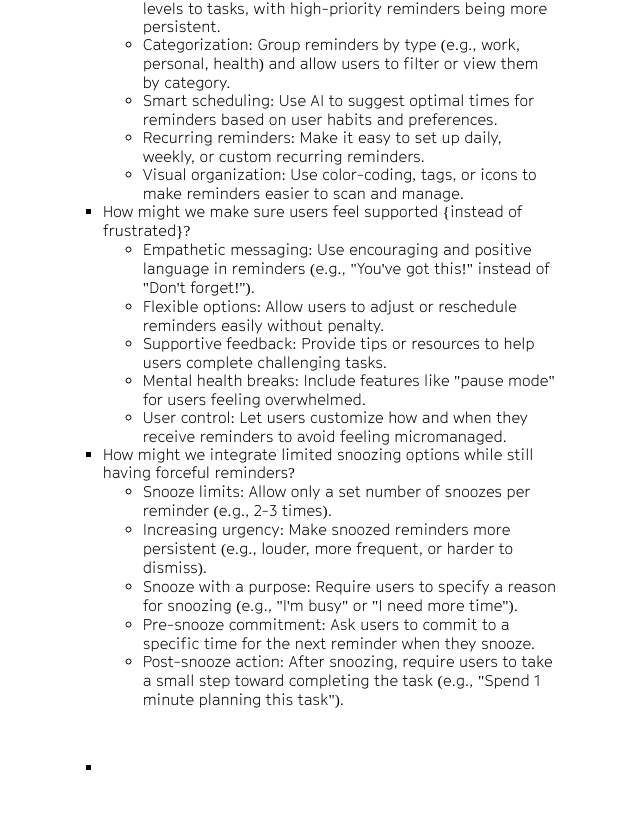
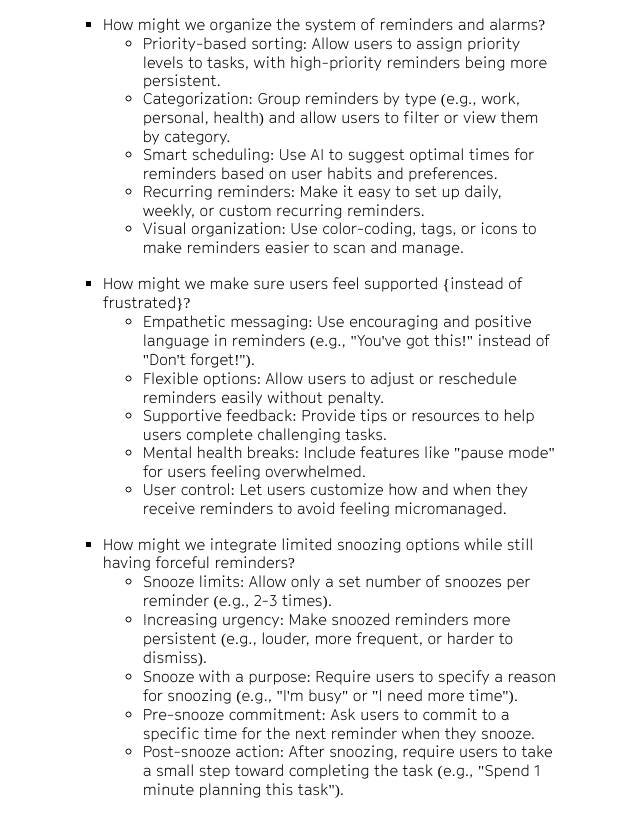
Before and after one commit to airair21/digitalproduct, a plain HTML site: page index.html in a window 1280 px wide. Shown: the part 7014-7850 px from the top of the page, without its empty margins (461-1101 px from the left). Before the commit the page ends 7823 px from the top, so only its background shows below. Drawn offline with Linux system fonts and the light colour scheme.

Commit message:
fixed format

```diff
--- a/index.html
+++ b/index.html
@@ -517,6 +517,7 @@
                                 Two-step dismissal: Require an additional action (e.g., solving a quick puzzle or typing a confirmation) to dismiss a reminder.
                             </li>
                         </ul>
+                        <br>
                     </li>
                     <li>
                         How might we encourge users to accomplish their reminders/tasks?
@@ -537,6 +538,7 @@
                                 Deadline reminders: Highlight the consequences of missing deadlines (e.g., "Only 2 hours left to complete this!").
                             </li>
                         </ul>
+                        <br>
                     </li>
                     <li>
                         How might we include accountability into app consideration?
@@ -557,6 +559,7 @@
                                 Group challenges: Create shared goals where users can collaborate or compete with others.
                             </li>
                         </ul>
+                        <br>
                     </li>
                     <li>
                         How might we organize the system of reminders and alarms?
@@ -577,6 +580,7 @@
                                 Visual organization: Use color-coding, tags, or icons to make reminders easier to scan and manage.
                             </li>
                         </ul>
+                        <br>
                     </li>
                     <li>
                         How might we make sure users feel supported {instead of frustrated}?
@@ -597,6 +601,7 @@
                                 User control: Let users customize how and when they receive reminders to avoid feeling micromanaged.
                             </li>
                         </ul>
+                        <br>
                     </li>
                     <li>
                         How might we integrate limited snoozing options while still having forceful reminders?
@@ -617,14 +622,10 @@
                                 Post-snooze action: After snoozing, require users to take a small step toward completing the task (e.g., "Spend 1 minute planning this task").
                             </li>
                         </ul>
+                        <br>
                     </li>
                 </ul>
                 <br>
-                <em>
-                </em>
-                <ul>
-                    <li></li>
-                </ul>
             </p>
 
         </div>
```
